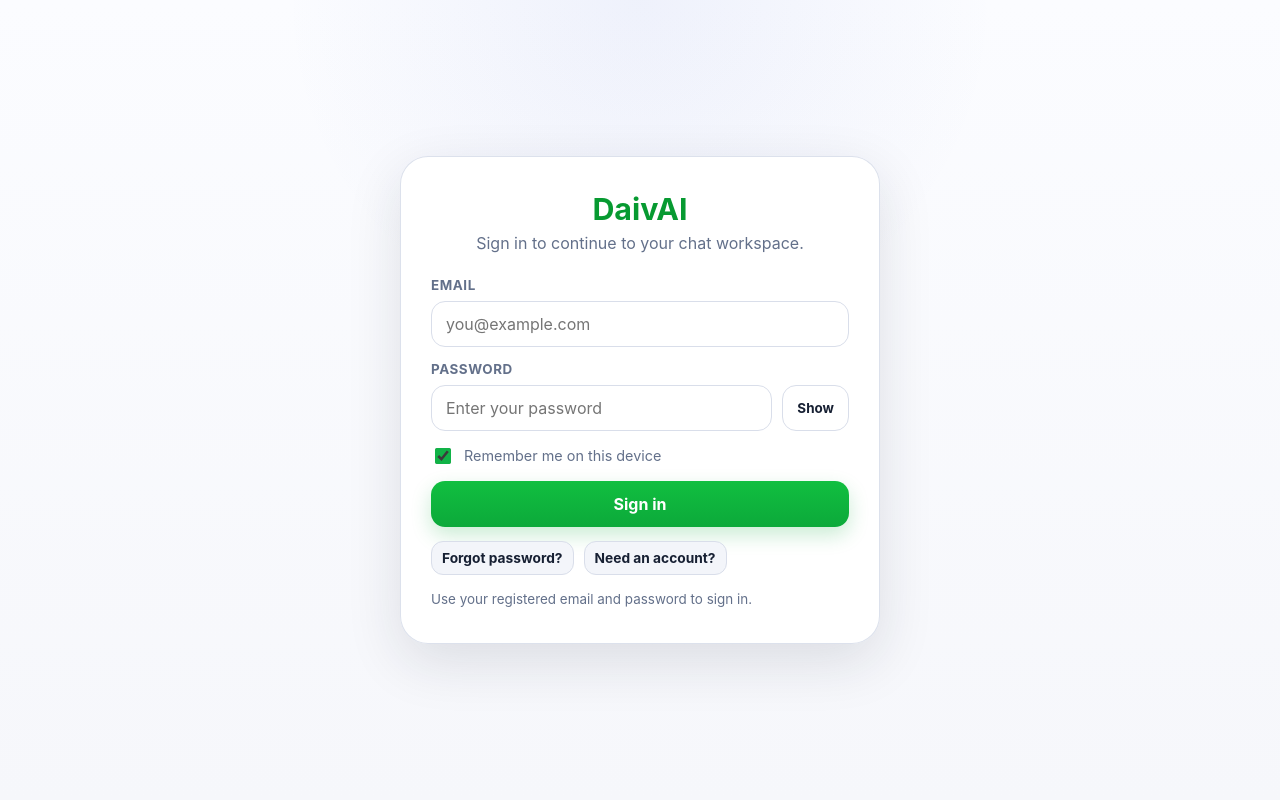
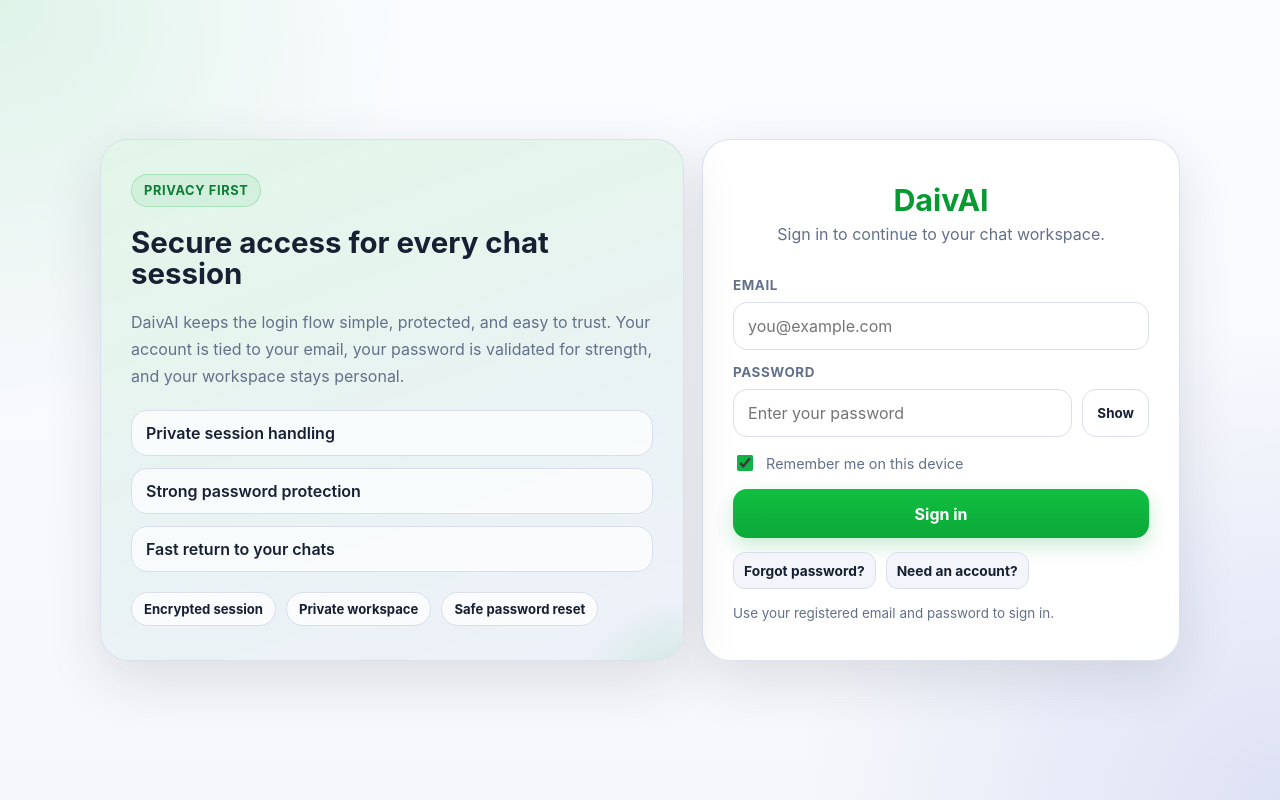
Before and after one commit to Sajeena1712/DAVITECH, a React (Vite) app: page / in a window 1280 px wide. Built offline with nearby package versions, Linux system fonts and the light colour scheme.

Commit message:
Polish auth with premium security layout

```diff
--- a/src/App.css
+++ b/src/App.css
@@ -103,15 +103,111 @@
   display: grid;
   place-items: center;
   padding: 24px;
+  background:
+    radial-gradient(circle at top left, rgba(17, 179, 71, 0.12), transparent 28%),
+    radial-gradient(circle at bottom right, rgba(41, 72, 199, 0.12), transparent 32%),
+    linear-gradient(180deg, #fbfcff, var(--bg));
 }
 
+.auth-layout {
+  width: min(1080px, 100%);
+  display: grid;
+  grid-template-columns: 1.1fr 0.9fr;
+  gap: 18px;
+  align-items: stretch;
+}
+
+.auth-hero,
 .auth-card {
-  width: min(480px, 100%);
-  background: rgba(255, 255, 255, 0.96);
   border: 1px solid rgba(217, 222, 234, 0.9);
   border-radius: 28px;
   box-shadow: var(--shadow);
   padding: 34px 30px;
+}
+
+.auth-hero {
+  position: relative;
+  overflow: hidden;
+  display: grid;
+  gap: 20px;
+  align-content: start;
+  color: var(--text);
+  background:
+    linear-gradient(160deg, rgba(17, 179, 71, 0.12), rgba(41, 72, 199, 0.08)),
+    rgba(255, 255, 255, 0.96);
+}
+
+.auth-hero::after {
+  content: "";
+  position: absolute;
+  inset: auto -18% -30% auto;
+  width: 220px;
+  height: 220px;
+  border-radius: 50%;
+  background: radial-gradient(circle, rgba(17, 179, 71, 0.2), transparent 68%);
+  pointer-events: none;
+}
+
+.auth-hero-badge {
+  width: fit-content;
+  border-radius: 999px;
+  border: 1px solid rgba(17, 179, 71, 0.22);
+  background: rgba(17, 179, 71, 0.08);
+  color: #0b7d34;
+  padding: 8px 12px;
+  font-size: 0.8rem;
+  font-weight: 700;
+  letter-spacing: 0.05em;
+  text-transform: uppercase;
+}
+
+.auth-hero h2 {
+  margin: 0;
+  font-size: clamp(1.8rem, 2.3vw, 2.6rem);
+  line-height: 1.05;
+}
+
+.auth-hero p {
+  margin: 0;
+  max-width: 52ch;
+  color: var(--muted);
+  line-height: 1.7;
+}
+
+.auth-hero-list {
+  margin: 0;
+  padding: 0;
+  list-style: none;
+  display: grid;
+  gap: 12px;
+}
+
+.auth-hero-list li {
+  border: 1px solid var(--line);
+  border-radius: 16px;
+  padding: 12px 14px;
+  background: rgba(255, 255, 255, 0.7);
+  font-weight: 600;
+}
+
+.auth-hero-footer {
+  display: flex;
+  flex-wrap: wrap;
+  gap: 10px;
+}
+
+.auth-hero-footer span {
+  border: 1px solid var(--line);
+  background: rgba(255, 255, 255, 0.72);
+  border-radius: 999px;
+  padding: 8px 12px;
+  font-size: 0.82rem;
+  font-weight: 700;
+}
+
+.auth-card {
+  width: 100%;
+  background: rgba(255, 255, 255, 0.96);
   display: grid;
   gap: 24px;
 }
@@ -1100,11 +1196,23 @@
 }
 
 :root[data-theme="dark"] .auth-card,
+:root[data-theme="dark"] .auth-hero,
 :root[data-theme="dark"] .boot-card,
 :root[data-theme="dark"] .auth-field input {
   background: rgba(19, 26, 41, 0.98);
   border-color: var(--line);
   color: var(--text);
+}
+
+:root[data-theme="dark"] .auth-hero {
+  background:
+    linear-gradient(160deg, rgba(17, 179, 71, 0.12), rgba(41, 72, 199, 0.08)),
+    rgba(19, 26, 41, 0.98);
+}
+
+:root[data-theme="dark"] .auth-hero-list li,
+:root[data-theme="dark"] .auth-hero-footer span {
+  background: rgba(24, 33, 49, 0.96);
 }
 
 :root[data-theme="dark"] .password-toggle {
@@ -1204,6 +1312,15 @@
 }
 
 @media (max-width: 720px) {
+  .auth-layout {
+    grid-template-columns: 1fr;
+  }
+
+  .auth-hero,
+  .auth-card {
+    padding: 24px 20px;
+  }
+
   .composer-shell {
     align-items: stretch;
     flex-wrap: wrap;
--- a/src/App.jsx
+++ b/src/App.jsx
@@ -768,6 +768,23 @@
     "Turn my idea into bullet points",
     "Explain this code simply",
   ];
+  const authHighlights = {
+    signin: [
+      "Private session handling",
+      "Strong password protection",
+      "Fast return to your chats",
+    ],
+    signup: [
+      "Create a secure account",
+      "Password strength is enforced",
+      "Your chats stay tied to your email",
+    ],
+    forgot: [
+      "Reset access safely",
+      "Choose a fresh strong password",
+      "Resume the same private workspace",
+    ],
+  };
 
   if (!authUser) {
     return (
@@ -792,7 +809,26 @@
           </div>
         ) : (
           <div className="auth-screen">
-            <div className="auth-card">
+            <div className="auth-layout">
+              <aside className="auth-hero">
+                <div className="auth-hero-badge">Privacy first</div>
+                <h2>Secure access for every chat session</h2>
+                <p>
+                  DaivAI keeps the login flow simple, protected, and easy to trust. Your account is tied to your email, your password is validated for strength, and your workspace stays personal.
+                </p>
+                <ul className="auth-hero-list">
+                  {authHighlights[authMode].map((item) => (
+                    <li key={item}>{item}</li>
+                  ))}
+                </ul>
+                <div className="auth-hero-footer">
+                  <span>Encrypted session</span>
+                  <span>Private workspace</span>
+                  <span>Safe password reset</span>
+                </div>
+              </aside>
+
+              <section className="auth-card">
                 <div className="auth-brand">
                   <div>
                     <h1>DaivAI</h1>
@@ -892,6 +928,7 @@
                         : "Use your registered email and password to sign in."}
                   </div>
                 </form>
+              </section>
             </div>
           </div>
         )}
```
Lines whose indentation alone changed are shown as unchanged.
